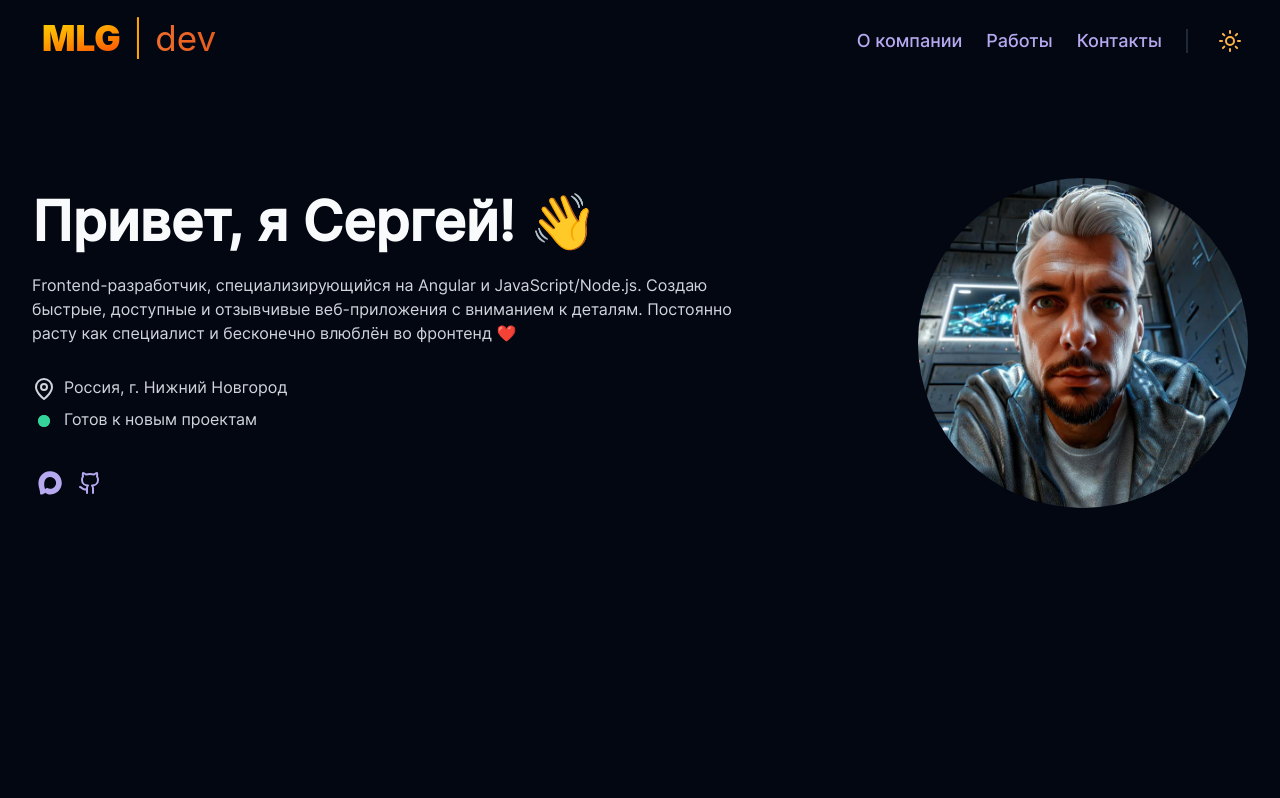
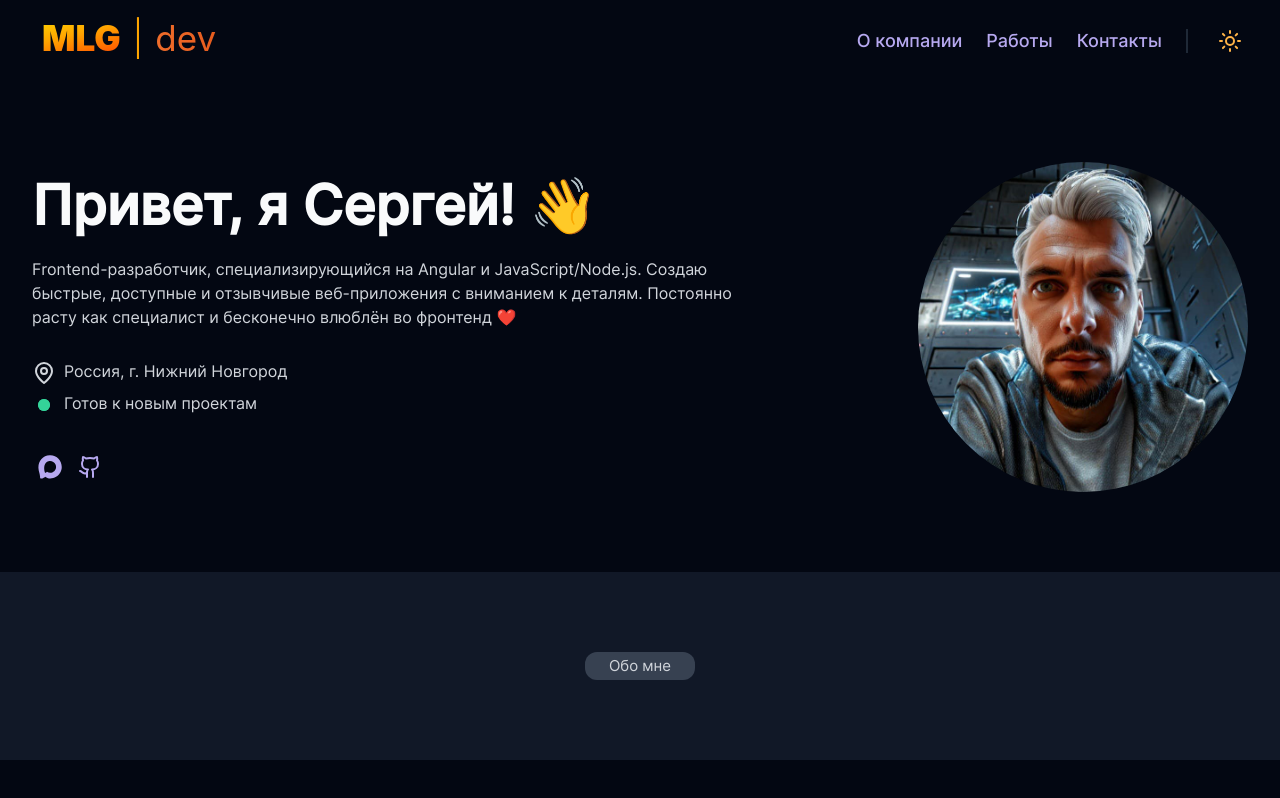
Before and after one commit to SergeyMalyuga/mlg-dev, an Angular app: page / in a window 1280 px wide. Built offline with nearby package versions, Linux system fonts and the light colour scheme.

Commit message:
feat(about.component): добавить заголовок
- <h2>: Обо мне

```diff
--- a/src/app/features/about/about.component.html
+++ b/src/app/features/about/about.component.html
@@ -1,3 +1,5 @@
 <section class="about">
-  <div class="about__content container"></div>
+  <div class="about__content container">
+    <h2 class="about__title">Обо мне</h2>
+  </div>
 </section>
--- a/src/app/features/about/about.component.scss
+++ b/src/app/features/about/about.component.scss
@@ -1 +1,31 @@
 @use '../../../styles/variables' as variables;
+
+.about {
+  padding: 96px 0;
+  background-color: rgb(var(--bg-accent));
+
+  &__content {
+    display: flex;
+    flex-direction: column;
+    align-items: center;
+  }
+
+  @media (width <= 1535px) {
+    padding: 80px 0;
+  }
+
+  @media (width <= 676px) {
+    padding: 64px 0;
+  }
+
+  &__title {
+    color: rgb(var(--title-section-color));
+    background-color: rgb(var(--title-section-bg));
+    text-align: center;
+    width: 110px;
+    font-weight: 400;
+    border-radius: 12px;
+    font-size: 15px;
+    line-height: 28px;
+  }
+}
--- a/src/app/features/hero/hero.component.scss
+++ b/src/app/features/hero/hero.component.scss
@@ -3,6 +3,14 @@
 
 .hero {
   padding: 96px 0;
+
+  @media (width <= 1535px) {
+    padding: 80px 0;
+  }
+
+  @media (width <= 676px) {
+    padding: 64px 0;
+  }
 
   &__content {
     display: flex;
--- a/src/styles/_themes.scss
+++ b/src/styles/_themes.scss
@@ -21,6 +21,8 @@
 
   /* title */
   --title-color: var(--gray-900);
+  --title-section-color: var(--gray-600);
+  --title-section-bg: var(--gray-200);
 
   /* text */
   --text-main-color: var(--gray-600);
@@ -63,6 +65,8 @@ body.theme-dark {
 
   /* title */
   --title-color: var(--gray-900);
+  --title-section-color: var(--gray-600);
+  --title-section-bg: var(--gray-200);
 
   /* text */
   --text-main-color: var(--gray-600);
@@ -76,7 +80,6 @@ body.theme-dark {
   --button-main-color: var(--gray-600);
   --button-hover-bg: var(--gray-100);
   --button-active-bg: var(--gray-200);
-
   --interactive-hover-bg: var(--gray-100);
   --interactive-active-bg: var(--gray-200);
 }
```
